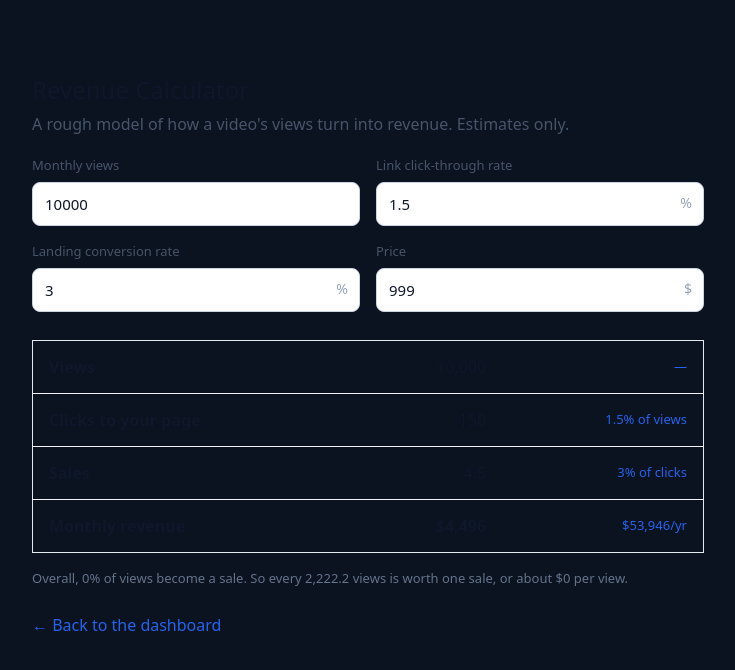
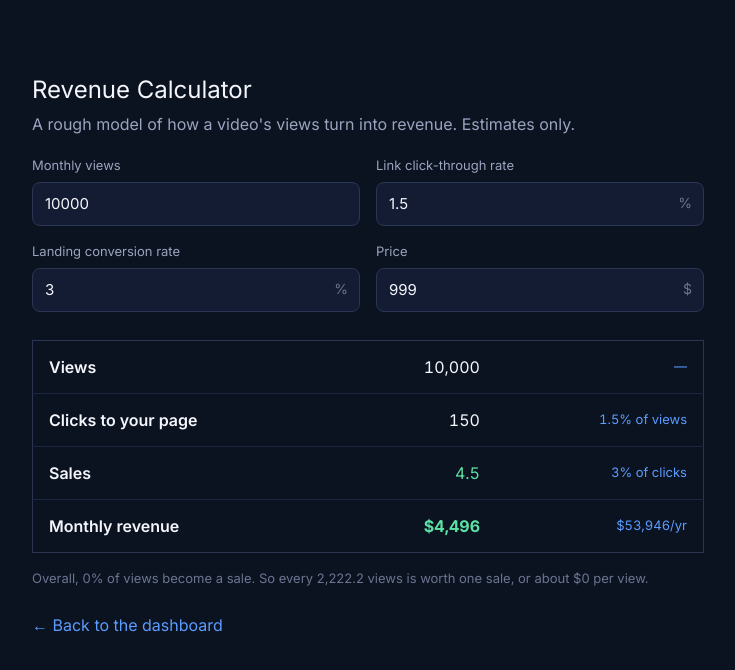
Before and after one commit to davejeltema3/bcp-program, a Next.js app: page /tracking/calculator in a window 1280 px wide. Shown: the top 670 px of the page, without its empty margins (272-1007 px from the left). Built offline with nearby package versions, Linux system fonts and the light colour scheme.

Commit message:
BT text colors fix

```diff
--- a/app/tracking/calculator/page.tsx
+++ b/app/tracking/calculator/page.tsx
@@ -6,7 +6,7 @@ import type { CSSProperties } from 'react';
 /**
  * Boundless Tracking — revenue calculator.
  * Pure math, no data. Shows how views turn into clicks, sales, and revenue,
- * with the conversion percentage at each funnel stage.
+ * with the conversion percentage at each funnel stage. BC dark theme.
  */
 export default function TrackingCalculator() {
   const [views, setViews] = useState(10000);
@@ -23,13 +23,13 @@ export default function TrackingCalculator() {
   const n = (x: number) => x.toLocaleString('en-US', { maximumFractionDigits: 1 });
   const money = (x: number) => '$' + x.toLocaleString('en-US', { maximumFractionDigits: 0 });
 
-  const wrap: CSSProperties = { maxWidth: 720, margin: '48px auto', padding: 24, fontFamily: 'system-ui, sans-serif', color: '#0f172a' };
-  const label: CSSProperties = { display: 'block', fontSize: 13, color: '#475569', marginBottom: 6 };
-  const input: CSSProperties = { width: '100%', padding: '10px 12px', fontSize: 15, border: '1px solid #cbd5e1', borderRadius: 8, boxSizing: 'border-box' };
-  const cell: CSSProperties = { padding: '14px 16px', borderBottom: '1px solid #f1f5f9' };
-  const stageName: CSSProperties = { ...cell, fontWeight: 600 };
-  const stageNum: CSSProperties = { ...cell, textAlign: 'right', fontVariantNumeric: 'tabular-nums' };
-  const stagePct: CSSProperties = { ...cell, textAlign: 'right', color: '#2563eb', fontSize: 13, fontVariantNumeric: 'tabular-nums' };
+  const wrap: CSSProperties = { maxWidth: 720, margin: '48px auto', padding: 24, fontFamily: 'Inter, system-ui, sans-serif', color: 'var(--bc-text-200, #d6dcea)' };
+  const label: CSSProperties = { display: 'block', fontSize: 13, color: 'var(--bc-text-300, #9aa4be)', marginBottom: 6 };
+  const input: CSSProperties = { width: '100%', padding: '10px 12px', fontSize: 15, color: 'var(--bc-text-100, #f4f6fb)', background: 'var(--bc-ink-800, #131c33)', border: '1px solid var(--bc-ink-600, #2a3654)', borderRadius: 8, boxSizing: 'border-box' };
+  const cell: CSSProperties = { padding: '14px 16px', borderBottom: '1px solid var(--bc-ink-700, #1c273f)' };
+  const stageName: CSSProperties = { ...cell, fontWeight: 600, color: 'var(--bc-text-100, #f4f6fb)' };
+  const stageNum: CSSProperties = { ...cell, textAlign: 'right', fontVariantNumeric: 'tabular-nums', color: 'var(--bc-text-100, #f4f6fb)' };
+  const stagePct: CSSProperties = { ...cell, textAlign: 'right', color: 'var(--bc-blue-300, #5b9cff)', fontSize: 13, fontVariantNumeric: 'tabular-nums' };
 
   const field = (labelText: string, value: number, set: (v: number) => void, suffix?: string) => (
     <div>
@@ -43,15 +43,15 @@ export default function TrackingCalculator() {
           onChange={(e) => set(Number(e.target.value) || 0)}
           style={input}
         />
-        {suffix ? <span style={{ position: 'absolute', right: 12, top: 10, color: '#94a3b8', fontSize: 14 }}>{suffix}</span> : null}
+        {suffix ? <span style={{ position: 'absolute', right: 12, top: 10, color: 'var(--bc-text-400, #6b7591)', fontSize: 14 }}>{suffix}</span> : null}
       </div>
     </div>
   );
 
   return (
     <main style={wrap}>
-      <h1 style={{ fontSize: 24, marginBottom: 4 }}>Revenue Calculator</h1>
-      <p style={{ color: '#475569', marginTop: 0 }}>
+      <h1 style={{ fontSize: 24, marginBottom: 4, color: 'var(--bc-text-100, #f4f6fb)' }}>Revenue Calculator</h1>
+      <p style={{ color: 'var(--bc-text-300, #9aa4be)', marginTop: 0 }}>
         A rough model of how a video's views turn into revenue. Estimates only.
       </p>
 
@@ -62,7 +62,7 @@ export default function TrackingCalculator() {
         {field('Price', price, setPrice, '$')}
       </div>
 
-      <table style={{ width: '100%', borderCollapse: 'collapse', marginTop: 28, border: '1px solid #e2e8f0', borderRadius: 8 }}>
+      <table style={{ width: '100%', borderCollapse: 'collapse', marginTop: 28, border: '1px solid var(--bc-ink-600, #2a3654)', borderRadius: 8 }}>
         <tbody>
           <tr>
             <td style={stageName}>Views</td>
@@ -76,23 +76,23 @@ export default function TrackingCalculator() {
           </tr>
           <tr>
             <td style={stageName}>Sales</td>
-            <td style={stageNum}>{n(sales)}</td>
+            <td style={{ ...stageNum, color: 'var(--bc-green-400, #5ce0a3)' }}>{n(sales)}</td>
             <td style={stagePct}>{n(cvr)}% of clicks</td>
           </tr>
           <tr>
             <td style={{ ...stageName, borderBottom: 'none' }}>Monthly revenue</td>
-            <td style={{ ...stageNum, borderBottom: 'none', fontWeight: 700 }}>{money(revMonth)}</td>
+            <td style={{ ...stageNum, borderBottom: 'none', fontWeight: 700, color: 'var(--bc-green-400, #5ce0a3)' }}>{money(revMonth)}</td>
             <td style={{ ...stagePct, borderBottom: 'none' }}>{money(revYear)}/yr</td>
           </tr>
         </tbody>
       </table>
 
-      <p style={{ color: '#64748b', fontSize: 13, marginTop: 16 }}>
+      <p style={{ color: 'var(--bc-text-400, #6b7591)', fontSize: 13, marginTop: 16 }}>
         Overall, {n(viewToSale)}% of views become a sale. So every {viewToSale > 0 ? n(100 / viewToSale) : '—'} views is worth one sale, or about {viewToSale > 0 ? money((viewToSale / 100) * price) : '$0'} per view.
       </p>
 
       <p style={{ marginTop: 24 }}>
-        <a href="/tracking" style={{ color: '#2563eb', textDecoration: 'none' }}>&larr; Back to the dashboard</a>
+        <a href="/tracking" style={{ color: 'var(--bc-blue-300, #5b9cff)', textDecoration: 'none' }}>&larr; Back to the dashboard</a>
       </p>
     </main>
   );
--- a/app/tracking/page.tsx
+++ b/app/tracking/page.tsx
@@ -8,6 +8,7 @@ export const runtime = 'nodejs';
 /**
  * Boundless Tracking dashboard (MVP).
  * Admin-gated by ?key=<ADMIN_SECRET>. Shows clicks and sales per video.
+ * Styled for the BC dark theme (tokens from globals.css, with hex fallbacks).
  */
 export default async function TrackingDashboard({
   searchParams,
@@ -19,9 +20,9 @@ export default async function TrackingDashboard({
 
   if (!authed) {
     return (
-      <main style={{ maxWidth: 640, margin: '80px auto', padding: 24, fontFamily: 'system-ui, sans-serif', color: '#0f172a' }}>
-        <h1 style={{ fontSize: 22 }}>Boundless Tracking</h1>
-        <p style={{ color: '#475569' }}>Add <code>?key=YOUR_ADMIN_SECRET</code> to the URL to view the dashboard.</p>
+      <main style={{ maxWidth: 640, margin: '80px auto', padding: 24, fontFamily: 'Inter, system-ui, sans-serif', color: 'var(--bc-text-200, #d6dcea)' }}>
+        <h1 style={{ fontSize: 22, color: 'var(--bc-text-100, #f4f6fb)' }}>Boundless Tracking</h1>
+        <p style={{ color: 'var(--bc-text-300, #9aa4be)' }}>Add <code>?key=YOUR_ADMIN_SECRET</code> to the URL to view the dashboard.</p>
       </main>
     );
   }
@@ -63,18 +64,18 @@ export default async function TrackingDashboard({
   const totalClicks = rows.reduce((sum, r) => sum + r.clicks, 0);
   const totalSales = rows.reduce((sum, r) => sum + r.sales, 0);
 
-  const th: CSSProperties = { textAlign: 'left', padding: '10px 12px', fontSize: 12, textTransform: 'uppercase', letterSpacing: 0.4, color: '#64748b', borderBottom: '2px solid #e2e8f0' };
-  const td: CSSProperties = { padding: '10px 12px', borderBottom: '1px solid #f1f5f9', fontSize: 14, color: '#0f172a' };
+  const th: CSSProperties = { textAlign: 'left', padding: '10px 12px', fontSize: 12, textTransform: 'uppercase', letterSpacing: 0.6, color: 'var(--bc-text-400, #6b7591)', borderBottom: '1px solid var(--bc-ink-600, #2a3654)' };
+  const td: CSSProperties = { padding: '10px 12px', borderBottom: '1px solid var(--bc-ink-700, #1c273f)', fontSize: 14, color: 'var(--bc-text-200, #d6dcea)' };
   const num: CSSProperties = { ...td, textAlign: 'right', fontVariantNumeric: 'tabular-nums' };
 
   return (
-    <main style={{ maxWidth: 920, margin: '48px auto', padding: 24, fontFamily: 'system-ui, sans-serif', color: '#0f172a' }}>
-      <h1 style={{ fontSize: 24, marginBottom: 4 }}>Boundless Tracking</h1>
-      <p style={{ color: '#475569', marginTop: 0 }}>
+    <main style={{ maxWidth: 920, margin: '48px auto', padding: 24, fontFamily: 'Inter, system-ui, sans-serif', color: 'var(--bc-text-200, #d6dcea)' }}>
+      <h1 style={{ fontSize: 24, marginBottom: 4, color: 'var(--bc-text-100, #f4f6fb)' }}>Boundless Tracking</h1>
+      <p style={{ color: 'var(--bc-text-300, #9aa4be)', marginTop: 0 }}>
         {totalClicks} clicks and {totalSales} sales tracked across {rows.length} videos.
       </p>
       <p style={{ marginTop: 0 }}>
-        <a href="/tracking/calculator" style={{ color: '#2563eb', textDecoration: 'none' }}>Open the revenue calculator &rarr;</a>
+        <a href="/tracking/calculator" style={{ color: 'var(--bc-blue-300, #5b9cff)', textDecoration: 'none' }}>Open the revenue calculator &rarr;</a>
       </p>
       <table style={{ width: '100%', borderCollapse: 'collapse', marginTop: 16 }}>
         <thead>
@@ -89,17 +90,17 @@ export default async function TrackingDashboard({
         <tbody>
           {rows.map((r) => (
             <tr key={r.code}>
-              <td style={{ ...td, maxWidth: 420 }}>{r.title}</td>
-              <td style={{ ...td, color: '#64748b', fontFamily: 'ui-monospace, monospace', fontSize: 13 }}>{r.code}</td>
+              <td style={{ ...td, maxWidth: 420, color: 'var(--bc-text-100, #f4f6fb)' }}>{r.title}</td>
+              <td style={{ ...td, color: 'var(--bc-text-400, #6b7591)', fontFamily: 'ui-monospace, monospace', fontSize: 13 }}>{r.code}</td>
               <td style={num}>{r.clicks}</td>
-              <td style={num}>{r.sales}</td>
-              <td style={num}>{r.cvr}</td>
+              <td style={{ ...num, color: r.sales > 0 ? 'var(--bc-green-400, #5ce0a3)' : 'var(--bc-text-400, #6b7591)' }}>{r.sales}</td>
+              <td style={{ ...num, color: r.clicks > 0 ? 'var(--bc-blue-300, #5b9cff)' : 'var(--bc-text-400, #6b7591)' }}>{r.cvr}</td>
             </tr>
           ))}
         </tbody>
       </table>
       {rows.length === 0 && (
-        <p style={{ color: '#94a3b8', marginTop: 24 }}>No clicks logged yet. Share a /t/&lt;code&gt; link to start.</p>
+        <p style={{ color: 'var(--bc-text-400, #6b7591)', marginTop: 24 }}>No clicks logged yet. Share a /t/&lt;code&gt; link to start.</p>
       )}
     </main>
   );
```
